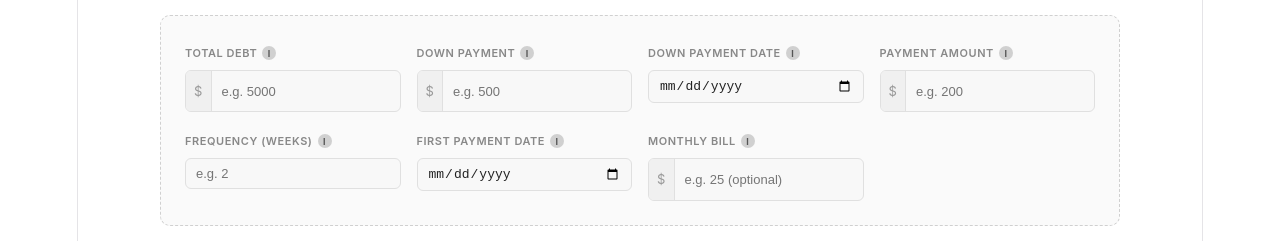
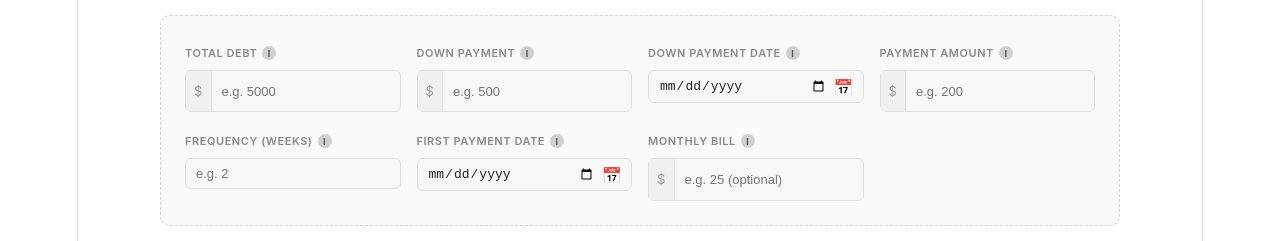
Before and after one commit to Estebanjim26/Payment-tracker, a React (Vite) app: page / in a window 1280 px wide. Shown: the part 137-378 px from the top of the page. Built offline with nearby package versions, Linux system fonts and the light colour scheme.

Commit message:
update calendar

```diff
--- a/src/App.tsx
+++ b/src/App.tsx
@@ -51,6 +51,7 @@ const baseInput: React.CSSProperties = {
   border: "1px solid #e0e0e0", borderRadius: 6, padding: "7px 10px",
   fontSize: 13, width: "100%", outline: "none", color: "#222",
   background: "#f8f8f8", boxSizing: "border-box",
+  colorScheme: "light",
 };
 
 const prefixWrap: React.CSSProperties = {
@@ -229,7 +230,10 @@ export default function App() {
           </div></div>
 
         <div><label style={labelStyle}>Down Payment Date <InfoIcon tip={tooltips.downPaymentDate} /></label>
-          <input type="date" style={baseInput} value={downPaymentDate} onChange={e => setDownPaymentDate(e.target.value)} /></div>
+          <div style={{ position: "relative" }}>
+            <input type="date" style={{ ...baseInput, paddingRight: 36 }} value={downPaymentDate} onChange={e => setDownPaymentDate(e.target.value)} />
+            <span style={{ position: "absolute", right: 10, top: "50%", transform: "translateY(-50%)", fontSize: 16, pointerEvents: "none" }}>📅</span>
+          </div></div>
 
         <div><label style={labelStyle}>Payment Amount <InfoIcon tip={tooltips.paymentAmount} /></label>
           <div style={prefixWrap}><span style={prefixSpan}>$</span>
@@ -240,7 +244,10 @@ export default function App() {
           <input style={baseInput} placeholder="e.g. 2" value={freqWeeks} onChange={e => setFreqWeeks(e.target.value)} /></div>
 
         <div><label style={labelStyle}>First Payment Date <InfoIcon tip={tooltips.firstPaymentDate} /></label>
-          <input type="date" style={baseInput} value={firstPaymentDate} onChange={e => setFirstPaymentDate(e.target.value)} /></div>
+          <div style={{ position: "relative" }}>
+            <input type="date" style={{ ...baseInput, paddingRight: 36 }} value={firstPaymentDate} onChange={e => setFirstPaymentDate(e.target.value)} />
+            <span style={{ position: "absolute", right: 10, top: "50%", transform: "translateY(-50%)", fontSize: 16, pointerEvents: "none" }}>📅</span>
+          </div></div>
 
         <div><label style={labelStyle}>Monthly Bill <InfoIcon tip={tooltips.monthlyBill} /></label>
           <div style={prefixWrap}><span style={prefixSpan}>$</span>
```
